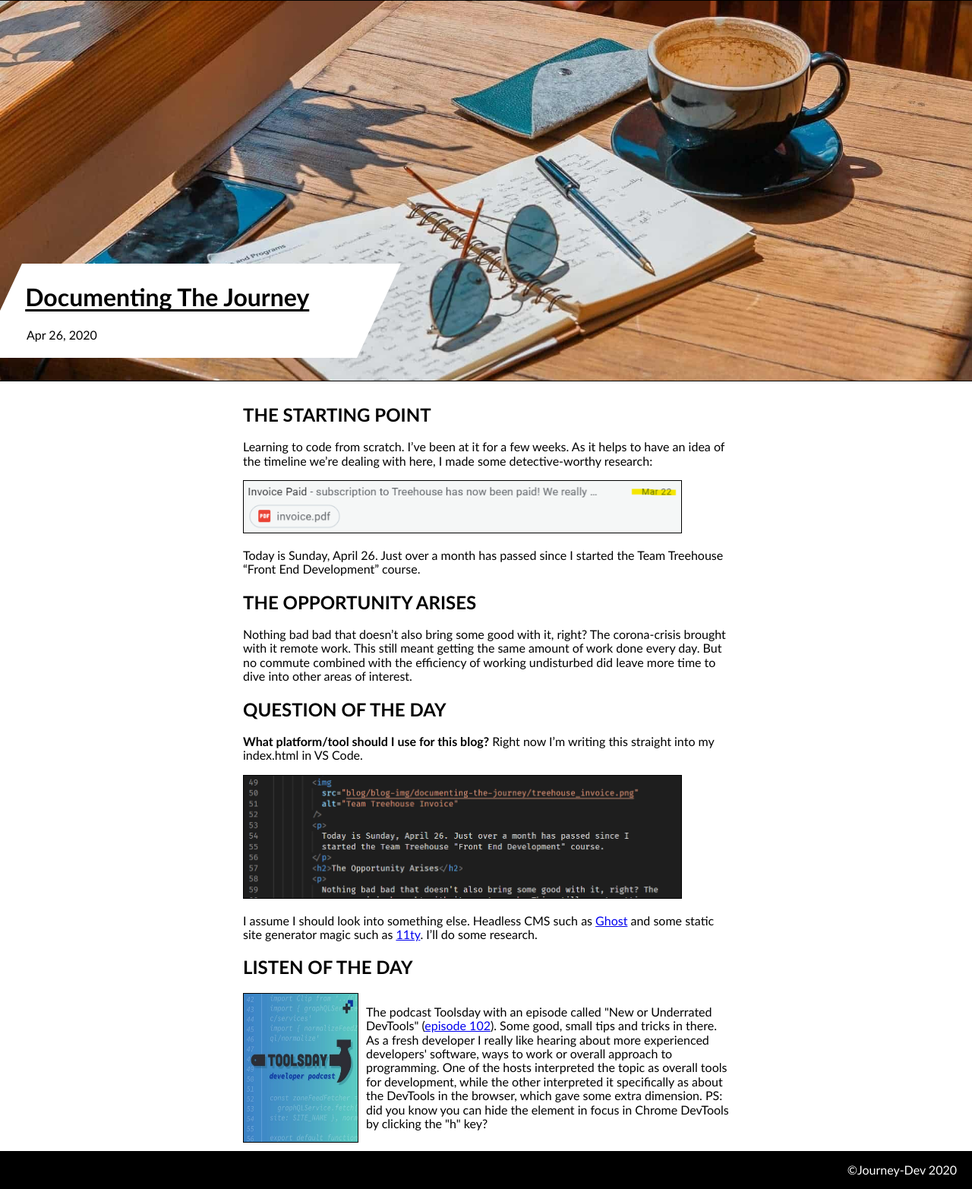
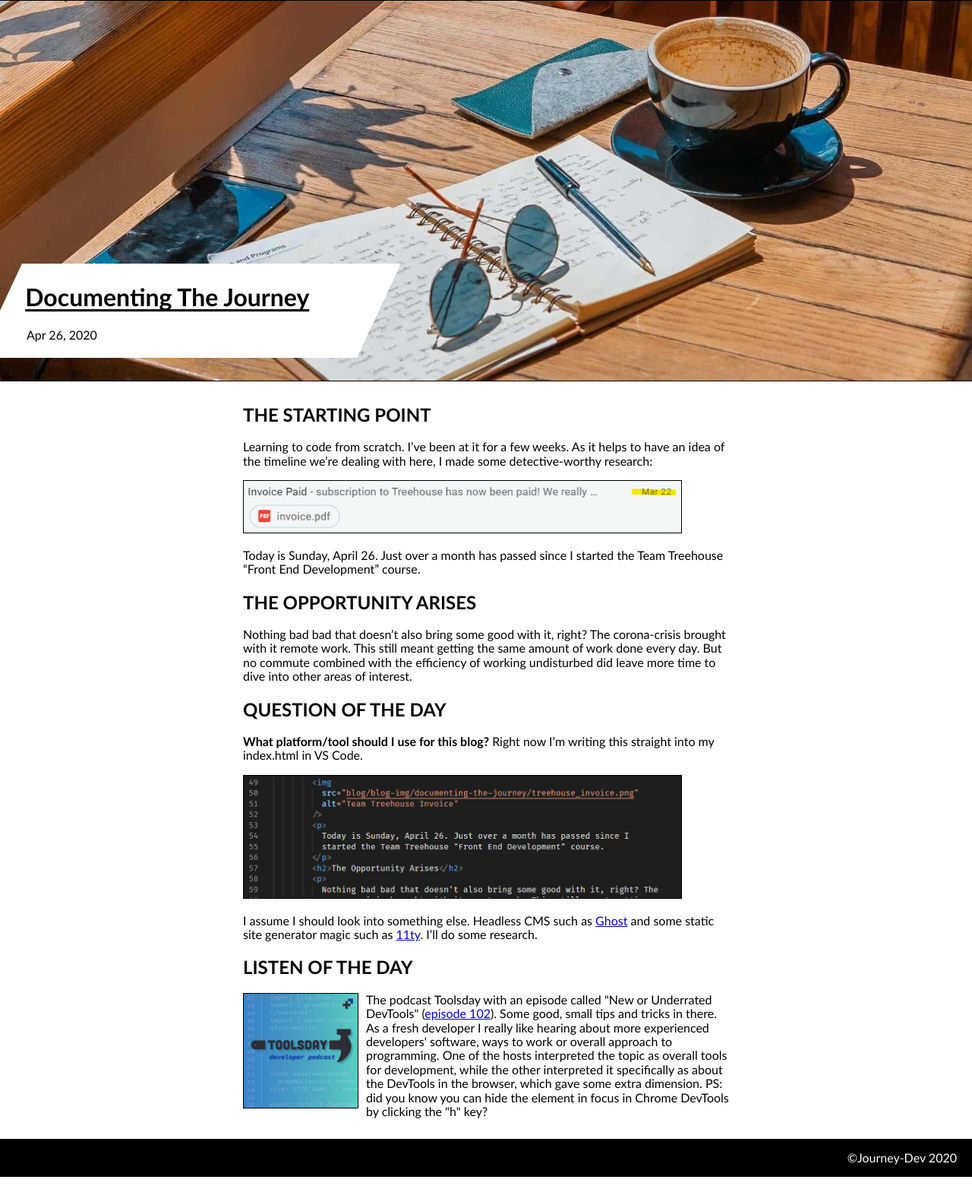
Before and after one commit to leafleaf90/dev-journey, a Jekyll site: the page built from _posts/2020-04-26-documenting-the-journey.md, in a window 1280 px wide. Shown: the whole page at 76% size. Built offline with Jekyll 4.4.1, drawn with Linux system fonts in a browser that asks for light colours; some web fonts are replaced.

Commit message:
fixed Listen of the day image

```diff
--- a/_layouts/home.html
+++ b/_layouts/home.html
@@ -18,7 +18,7 @@
   </div>
 </header>
 
-<h2 style="text-align: center;">Last Post</h2>
+<h2 style="text-align: center;">Latest Post</h2>
 {% for post in site.posts limit:1 %}
 <div class="last-post" style="background-image:url({{post.featured-image}});">
   <div class="blog-post">
--- a/assets/styles.css
+++ b/assets/styles.css
@@ -114,10 +114,6 @@
   width: auto;
   height: auto;
   margin-right: 10px;
-}
-
-.todays-read {
-  display: flex;
 }
 
 .older-posts {
```
Also changed, not shown: 2 other files.
